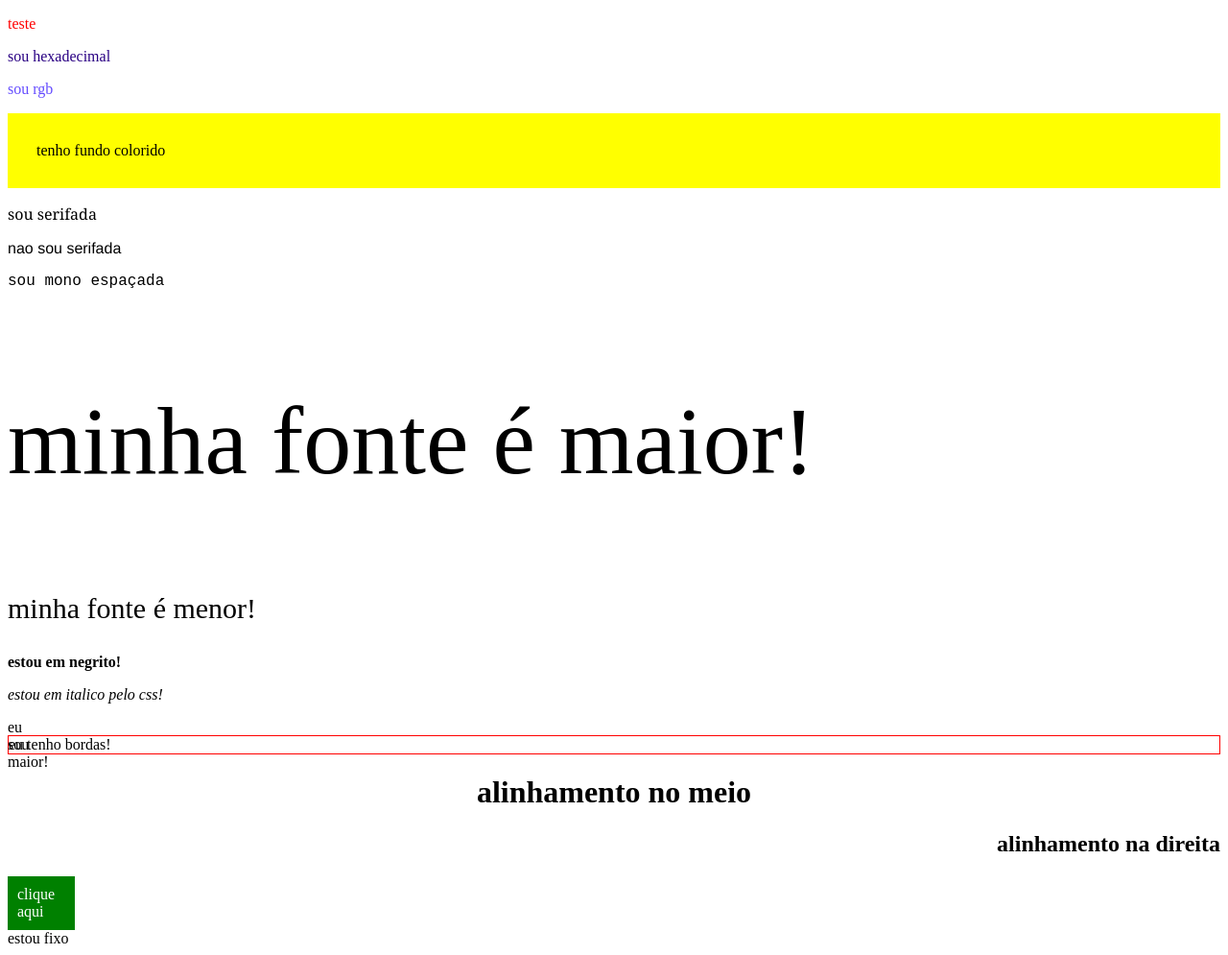
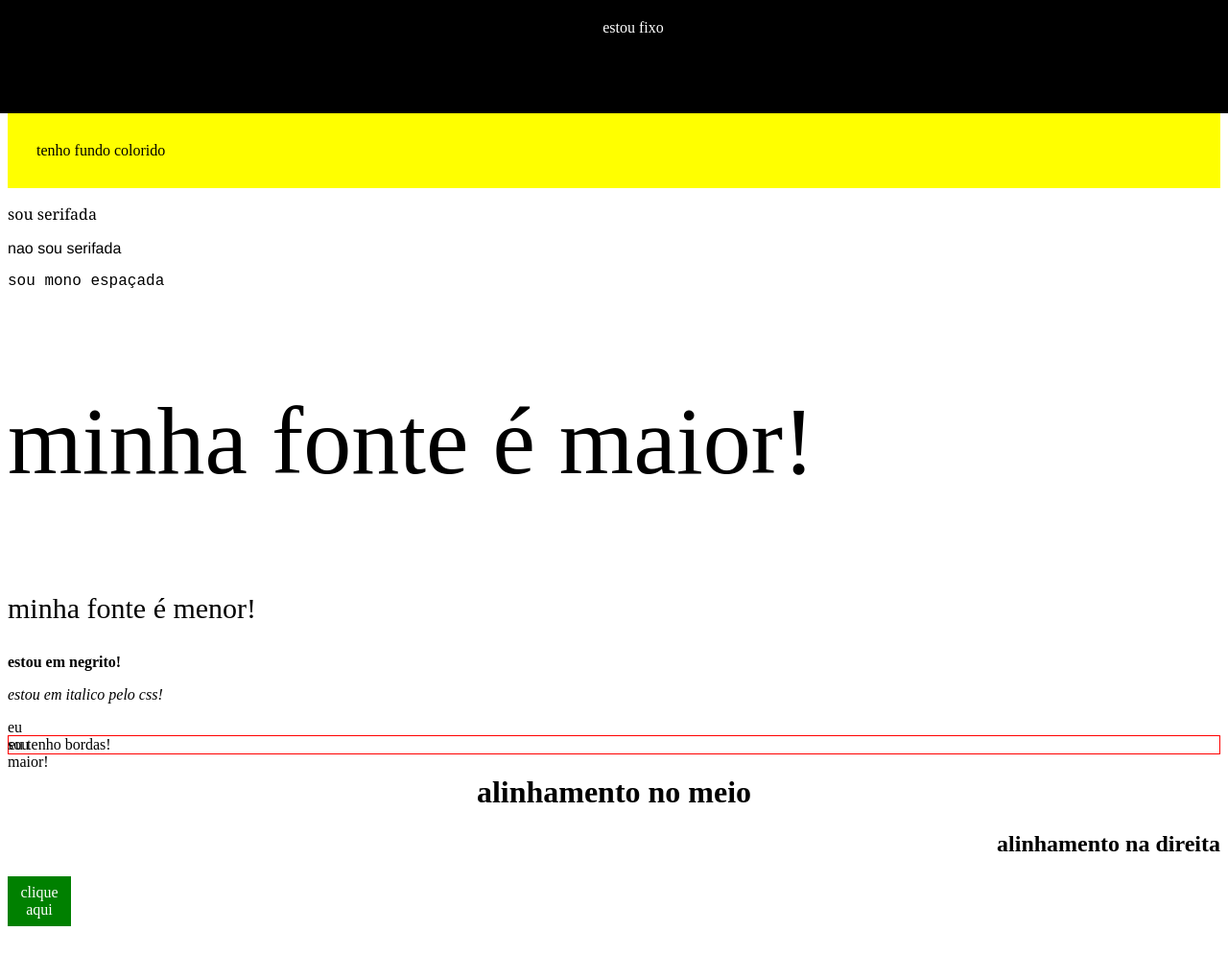
Before and after one commit to Lucasslkjjj/primeiro-site-css, a plain HTML site: page index.html in a window 1280 px wide. Shown: the whole page at 96% size. After the commit the page ends 973 px from the top, so only its background shows below. Drawn offline with Linux system fonts and the light colour scheme.

Commit message:
Atualizar o styles.css

```diff
--- a/styles.css
+++ b/styles.css
@@ -1,18 +1,18 @@
-#vermelho{
-  color:red;
+#vermelho {
+  color: red;
 }
-#hexadecimal{
-  color:#290183;
+#hexadecimal {
+  color: #290183;
 }
-#rgb{
-  color:rgb(100,76,911);
+#rgb {
+  color: rgb(100, 76, 911);
 }
-#background{
-  color:#000000;
-  background-color:yellow;
-  padding:30px;
+#background {
+  color: #000000;
+  background-color: yellow;
+  padding: 30px;
 }
-#georgia{
+#georgia {
   font-family: Georgia;
 }
 #helvetica {
@@ -21,38 +21,50 @@
 #courier-new {
   font-family: 'Courier New';
 }
-.tamanho{
-  font-size:100px;
+.tamanho {
+  font-size: 100px;
 }
-.menor{
-  font-size:30px;
+.menor {
+  font-size: 30px;
 }
-.negrito{
-  font-weight:800;
+.negrito {
+  font-weight: 800;
 }
-.italico{
-  font-style:italic ;
+.italico {
+  font-style: italic;
 }
-.alturaelargura{
-  width:1px;
-  height:1px;
+.alturaelargura {
+  width: 1px;
+  height: 1px;
 }
-.borda{
-  border:1px solid red;
+.borda {
+  border: 1px solid red;
 }
-.meio{
+.meio {
   text-align: center;
 }
-.direita{
+.direita {
   text-align: right;
 }
-.site{
-  color:white;
-  background-color:green;
-  padding:5px;
- text align:center;
-  display:block;
-  border:5px solid green;
-  width:50px;
-  text-decoration:none;
+.site {
+  color: white;
+  background-color: green;
+  padding: 3px;
+  border: 5px solid green;
+  text-align: center;
+  width: 50px;
+  text-decoration: none;
+  display: block;
 }
+.fixo {
+  position: fixed;
+  left: 0;
+  top: 0;
+  text-align: center;
+  color: #fff;
+  border-bottom: 60px solid #000;
+  width: 100%;
+  background-color: #000;
+  padding: 20px;
+  z-index: 9999; /* Garante que o elemento ficará sobre outros elementos */
+}
```
